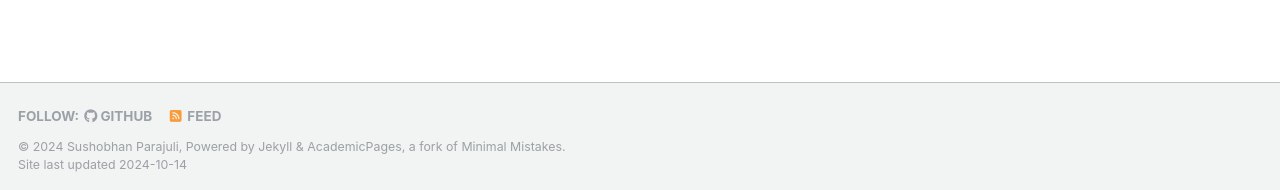
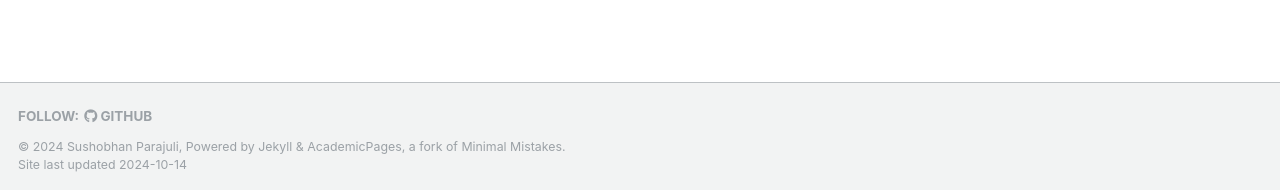
Before and after one commit to sushobhan2024/sushobhan2024.github.io, a Jekyll site: the page built from _pages/about.md, in a window 1280 px wide. Shown: the part 707-897 px from the top of the page. Built offline with Jekyll 4.4.1, drawn with Linux system fonts in a browser that asks for light colours.

Commit message:
Update _config.yml

```diff
--- a/_config.yml
+++ b/_config.yml
@@ -61,8 +61,8 @@ publication_category:
 # Site Settings
 teaser                   :  # filename of teaser fallback teaser image placed in /images/, .e.g. "500x300.png"
 breadcrumbs              : false # true, false (default)
-words_per_minute         : 160
-future                   : true
+words_per_minute         : 140
+future                   : false
 read_more                : "enabled" # if enabled, adds "Read more" links to excerpts
 talkmap_link             : false #change to true to add link to talkmap on talks page
 comments:
@@ -74,7 +74,7 @@ comments:
   facebook:
     appid                :
     num_posts            : # 5 (default)
-    colorscheme          : # "light" (default), "dark"
+    colorscheme          : "dark" # "light" (default), "dark"
 staticman:
   allowedFields          : ['name', 'email', 'url', 'message']
   branch                 : "gh-pages" # "master", "gh-pages"
@@ -92,7 +92,7 @@ staticman:
       options:
         format           : "iso8601" # "iso8601" (default), "timestamp-seconds", "timestamp-milliseconds"
 atom_feed:
-  hide                   : false     # change to true to hide the RSS feed in the footer
+  hide                   : true     # change to true to hide the RSS feed in the footer
   path                   : # blank (default) uses feed.xml
 
 
```
